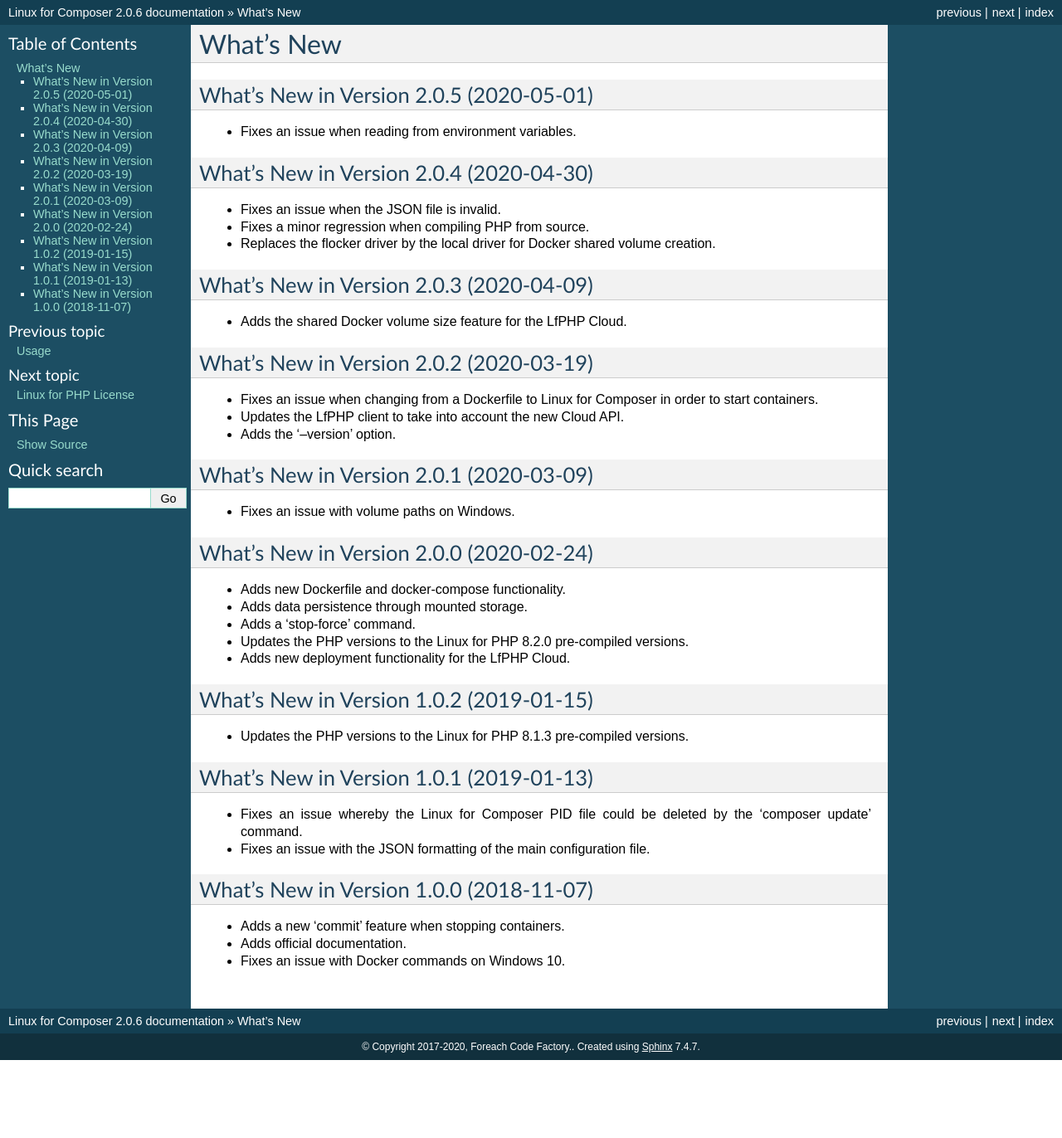
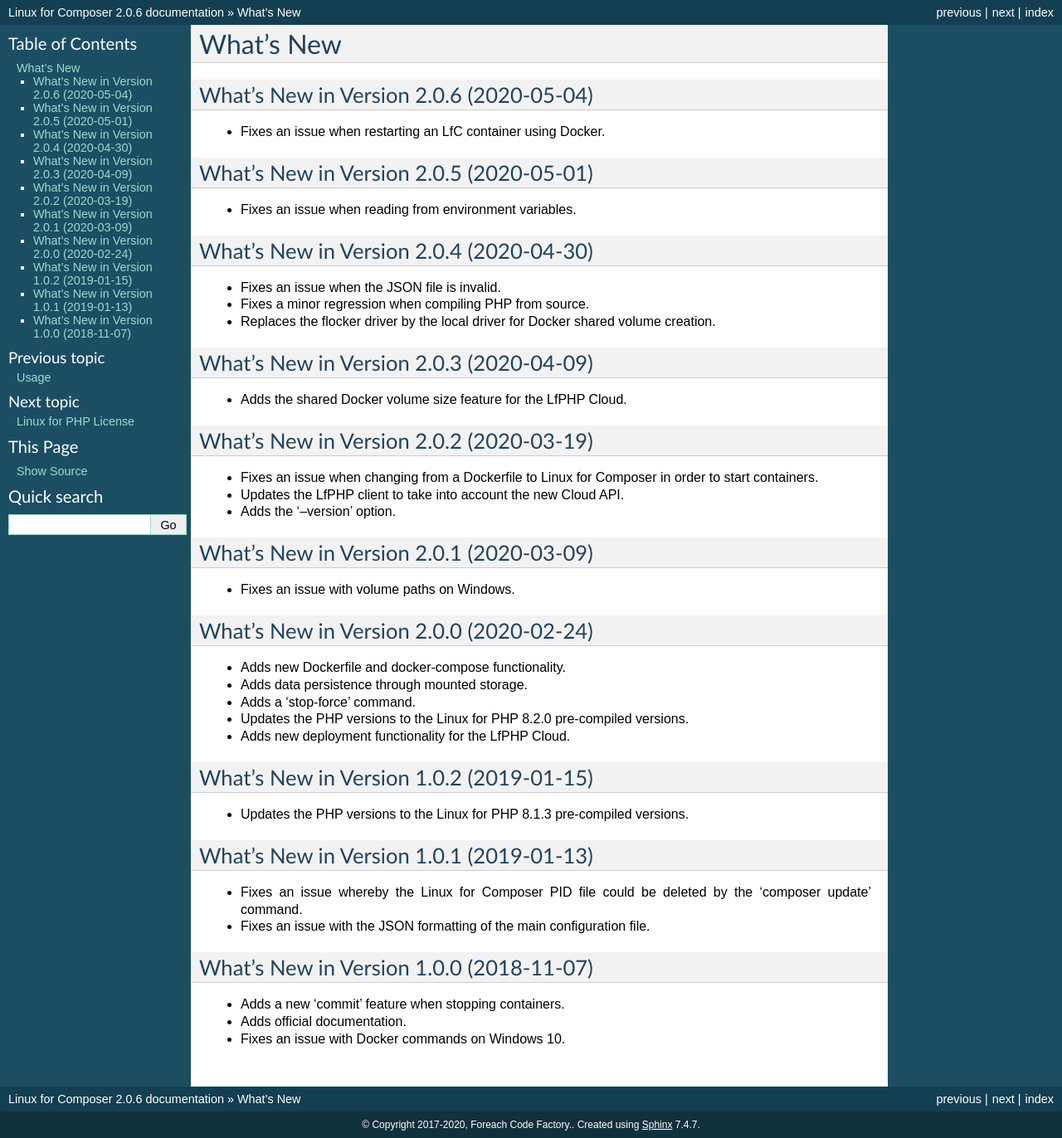
Before and after one commit to linuxforphp/linuxforcomposer, a Sphinx documentation site: the page built from docs/whats_new.rst, in a window 1280 px wide. Shown: the whole page at 83% size. Built offline with Sphinx 7.4.7, drawn with Linux system fonts in a browser that asks for light colours; before the commit the page ends 1278 px from its top, so only the background shows below that.

Commit message:
2020-05-04 AC: Updates the user documentation.

```diff
--- a/docs/whats_new.rst
+++ b/docs/whats_new.rst
@@ -2,6 +2,12 @@
 
 What's New
 ==========
+
+
+What's New in Version 2.0.6 (2020-05-04)
+----------------------------------------
+
+- Fixes an issue when restarting an LfC container using Docker.
 
 
 What's New in Version 2.0.5 (2020-05-01)
```
